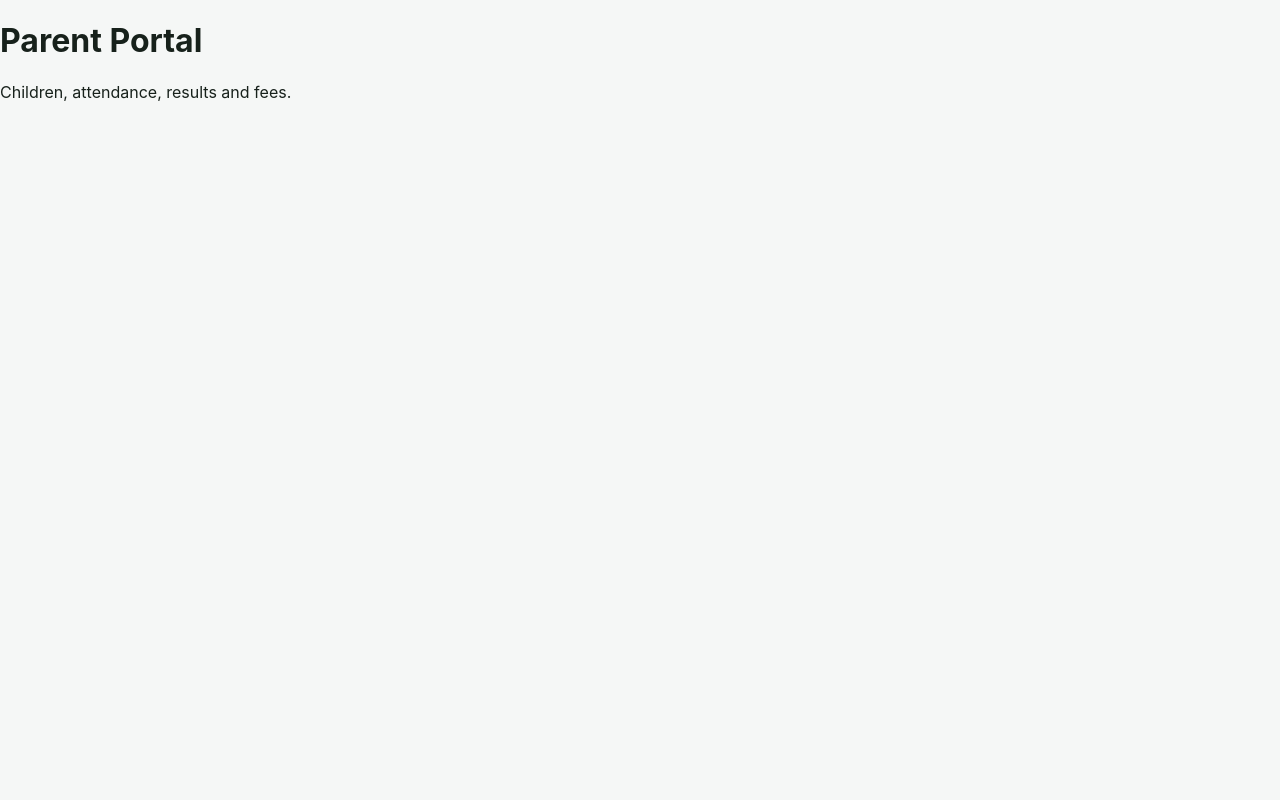
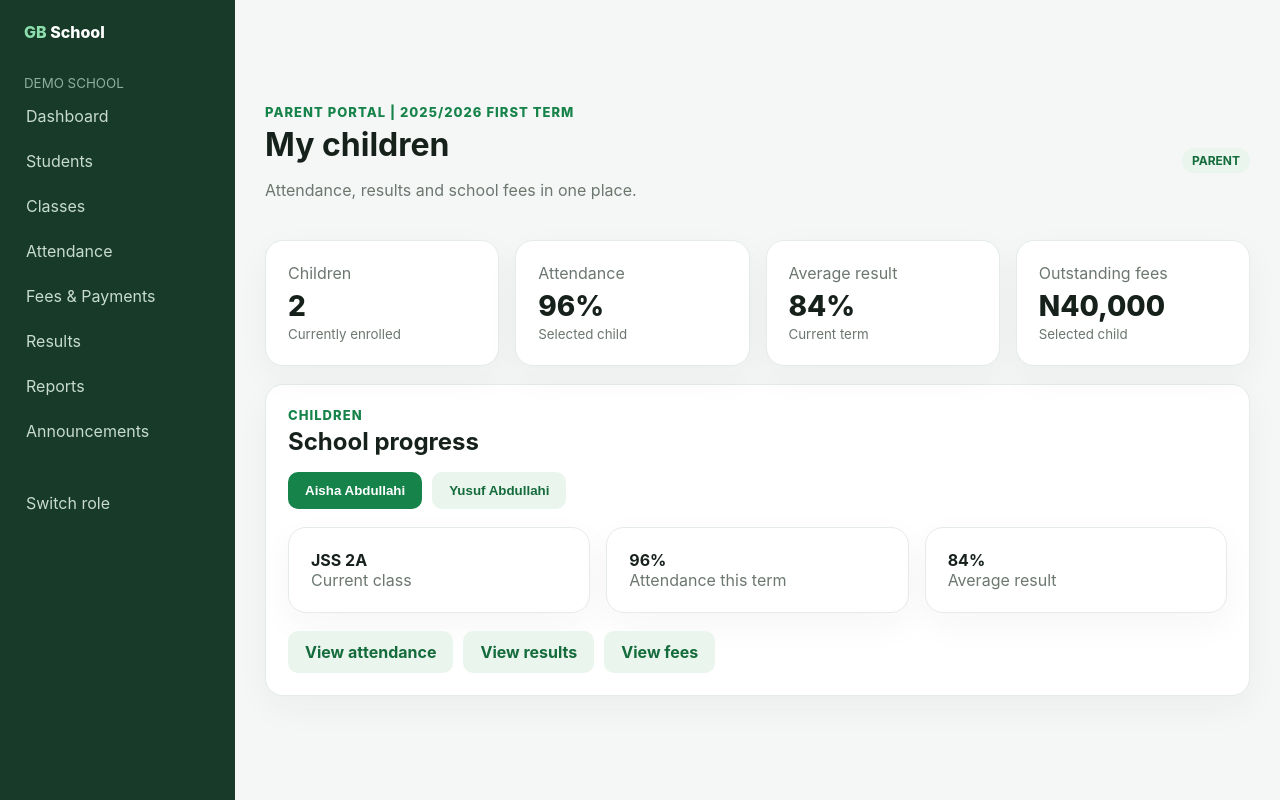
Before and after one commit to greenbasket-labs/GB-demo-school, a Next.js app: page /portal in a window 1280 px wide. Built offline with nearby package versions, Linux system fonts and the light colour scheme.

Commit message:
Polish parent portal demo

```diff
--- a/app/portal/page.tsx
+++ b/app/portal/page.tsx
@@ -1,3 +1,28 @@
+'use client'
+import { useState } from 'react'
+import Link from 'next/link'
+import Sidebar from '@/app/components/Sidebar'
+
+const children = [
+  ['Aisha Abdullahi','JSS 2A','96%','84%','N40,000'],
+  ['Yusuf Abdullahi','Primary 5B','94%','79%','N40,000'],
+]
+
 export default function Portal() {
-  return <main><h1>Parent Portal</h1><p>Children, attendance, results and fees.</p></main>
+  const [selected, setSelected] = useState(0)
+  const child = children[selected]
+  return <div className="dashboard"><Sidebar/><main className="main">
+    <div className="topline"><div><div className="eyebrow">Parent portal | 2025/2026 First Term</div><h1 style={{margin:'5px 0'}}>My children</h1><p className="muted">Attendance, results and school fees in one place.</p></div><span className="pill">PARENT</span></div>
+    <div className="grid grid4">
+      <div className="card"><span className="muted">Children</span><div className="stat">2</div><small className="muted">Currently enrolled</small></div>
+      <div className="card"><span className="muted">Attendance</span><div className="stat">{child[2]}</div><small className="muted">Selected child</small></div>
+      <div className="card"><span className="muted">Average result</span><div className="stat">{child[3]}</div><small className="muted">Current term</small></div>
+      <div className="card"><span className="muted">Outstanding fees</span><div className="stat">{child[4]}</div><small className="muted">Selected child</small></div>
+    </div>
+    <div className="card" style={{marginTop:18}}><div className="eyebrow">Children</div><h2 style={{margin:'4px 0 16px'}}>School progress</h2>
+      <div style={{display:'flex',gap:10,flexWrap:'wrap',marginBottom:18}}>{children.map((item,index)=><button key={item[0]} className={`btn ${selected===index?'primary':'secondary'}`} onClick={()=>setSelected(index)}>{item[0]}</button>)}</div>
+      <div className="grid grid3"><div className="card"><strong>{child[1]}</strong><div className="muted">Current class</div></div><div className="card"><strong>{child[2]}</strong><div className="muted">Attendance this term</div></div><div className="card"><strong>{child[3]}</strong><div className="muted">Average result</div></div></div>
+      <div style={{display:'flex',gap:10,flexWrap:'wrap',marginTop:18}}><Link className="btn secondary" href="/attendance?role=parent">View attendance</Link><Link className="btn secondary" href="/results?role=parent">View results</Link><Link className="btn secondary" href="/fees-payments?role=parent">View fees</Link></div>
+    </div>
+  </main></div>
 }
```
